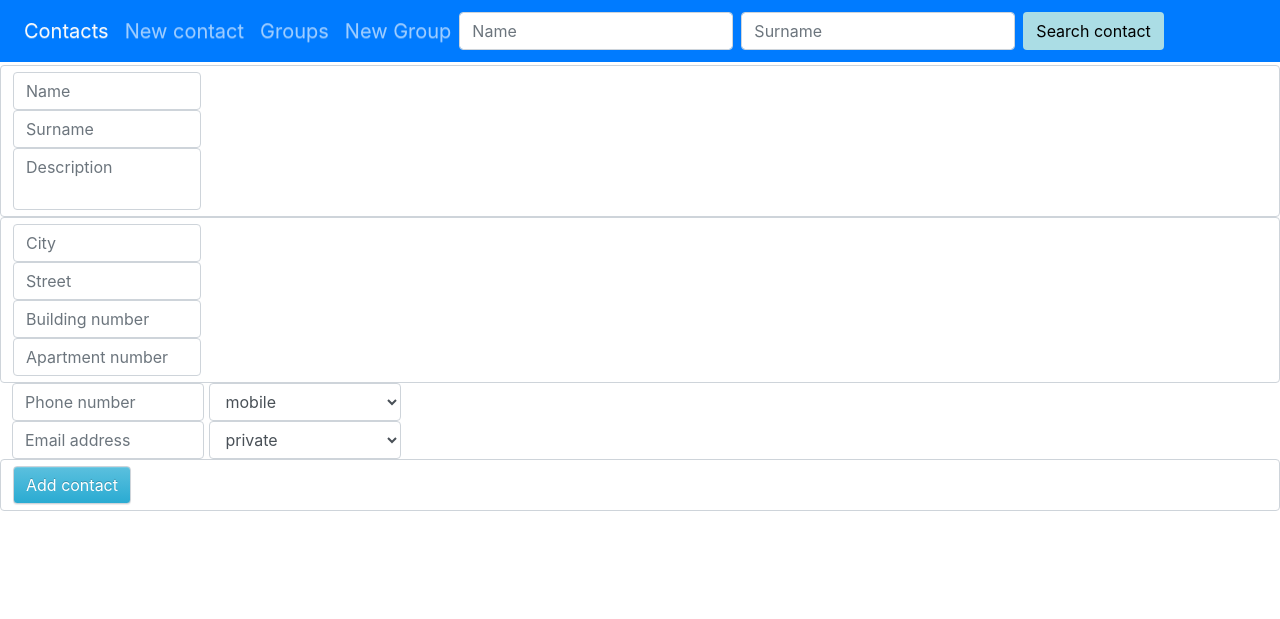
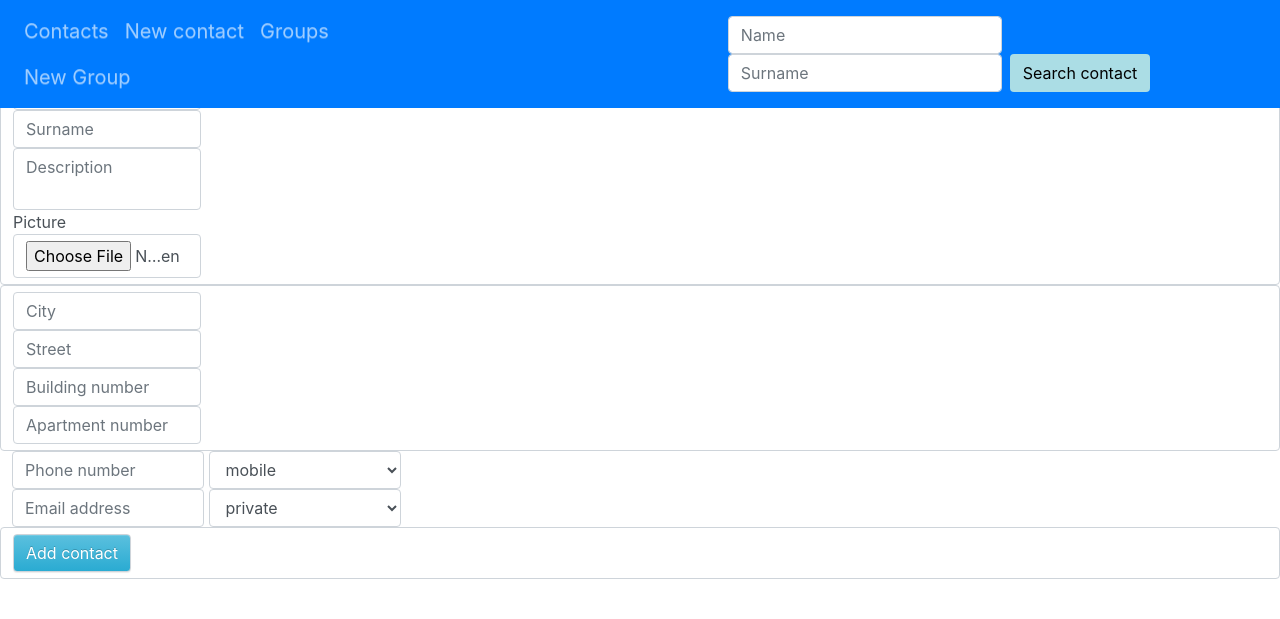
Before and after one commit to myslak71/contact-mail, a Django app: page /new in a window 1280 px wide. Shown: the top 619 px of the page. Run offline with Django 3.2, Linux system fonts and the light colour scheme; some libraries are stand-ins or nearby versions.

Commit message:
Minors (#5)
* Frontend4

* Frontend4

```diff
--- a/contact_mail/static/contact_mail/style.css
+++ b/contact_mail/static/contact_mail/style.css
@@ -4,9 +4,11 @@ body {
 }
 
 
-.tablePaddingLeft{
+.tablePaddingLeft {
     margin-left: 15px;
 }
+
+
 .searchButton {
     border-radius: 5px;
     border: #333029;
@@ -18,6 +20,10 @@ body {
     font-size: 16px;
     padding: 12px 16px;
     text-decoration: none;
+}
+
+.form-control-autofit {
+    width: 15%;
 }
 
 .allButtons {
--- a/contact_mail/templates/contact_mail/navbar.html
+++ b/contact_mail/templates/contact_mail/navbar.html
@@ -2,7 +2,7 @@
     <div class="collapse navbar-collapse" id="navbarSupportedContent" style="font-size: 20px">
         <ul class="nav navbar-nav">
             <li class="nav-item">
-                <a class="nav-link text-light waves-effect waves-light " href="{% url 'contacts' %}">Contacts</a>
+                <a class="nav-link waves-effect waves-light" href="{% url 'contacts' %}">Contacts</a>
             </li>
             <li class="nav-item">
                 <a class="nav-link waves-effect waves-light" href="{% url 'new_contact' %}"">New contact</a>
@@ -14,7 +14,7 @@
                 <a class="nav-link waves-effect waves-light" href="{% url 'new_group' %}">New Group</a>
             </li>
         </ul>
-        <form class="form-inline" method="get" action="/search">
+        <form class="form-inline" method="get" action="/search" style="margin-left: 30%">
             <div class="md-form my-0">
                 <input class="form-control mr-sm-2" type="text" placeholder="Name" name="name">
             </div>
@@ -22,7 +22,6 @@
                 <input class="form-control mr-sm-2" type="text" placeholder="Surname" name="surname">
             </div>
             <button type="submit" class="btn">Search contact</button>
-
         </form>
     </div>
 </nav>
--- a/contact_mail/templates/contact_mail/new_contact.html
+++ b/contact_mail/templates/contact_mail/new_contact.html
@@ -5,14 +5,16 @@
 {% endblock %}
 
 {% block content %}
-    <form method="post">
+    <form method="post" enctype="multipart/form-data">
         <div class="form-control">
-            <label class="sr-only" for="nameInput">Name</label>
             <input type="text" name="name" placeholder="Name"
                    class="form-control standardInput" required>
             <input type="text" name="surname" placeholder="Surname" class="form-control standardInput" required>
             <textarea name="description" placeholder="Description"
                       class="form-control standardInput "></textarea>
+                Picture
+            <input type="file" name="picture_file" accept="image/jpeg image/png" required
+                   class="form-control standardInput" id="picture">
         </div>
         <div class="form-control">
             <input type="text" name="city" placeholder="City" class="form-control standardInput" required>
@@ -42,6 +44,7 @@
                 <button class="btn btn-info" type="submit">Add contact</button>
             </div>
         </div>
+
         {% csrf_token %}
     </form>
     {% for message in messages %}
--- a/contact_mail/testcases/test_utils.py
+++ b/contact_mail/testcases/test_utils.py
@@ -4,6 +4,9 @@ from contact_mail.utils import *
 
 
 class UtilsTest(TestCase):
+    def tearDown(self):
+        Person.objects.all().delete()
+
     def test_valid_email(self):
         self.assertTrue(check_email('test@mail.com'))
 
--- a/contact_mail/views/base.py
+++ b/contact_mail/views/base.py
@@ -20,6 +20,9 @@ class BaseView(View, ABC):
         for field in self.FORM_FIELDS:
             if field == 'contacts':
                 setattr(self, 'contacts', request.POST.getlist('contacts'))
+                continue
+            if field == 'picture_file':
+                setattr(self, 'picture_file', request.FILES['picture_file'])
                 continue
             setattr(self, field, request.POST.get(field).strip())
 
@@ -78,4 +81,9 @@ class BaseView(View, ABC):
                 messages.add_message(request, messages.ERROR, "Group with given name already exists")
                 valid = False
 
+        if 'picture_file' in args:
+            if not self.picture_file:
+                messages.add_message(request, messages.ERROR, 'You need to specify a file path.')
+                valid = False
+
         return valid
--- a/contact_mail/views/contact.py
+++ b/contact_mail/views/contact.py
@@ -38,6 +38,7 @@ class NewContactView(BaseView):
                    'number',
                    'email_type',
                    'email_address',
+                   'picture_file',
                    )
 
     @staticmethod
@@ -58,6 +59,7 @@ class NewContactView(BaseView):
         Phone.objects.create(number=self.number, type=self.phone_type, person=contact)
         Email.objects.create(address=self.email_address, type=self.email_type, person=contact)
 
+        contact.image = self.picture_file
         contact.save()
         messages.add_message(request, messages.INFO, 'Contact has been added')
         return redirect('/')
--- a/contact_mail/views/picture.py
+++ b/contact_mail/views/picture.py
@@ -1,19 +1,16 @@
 from django.contrib import messages
 from django.shortcuts import render, redirect
 from django.views import View
-from django.core.files.storage import FileSystemStorage
 from contact_mail.models import Group, Person
-from contact_mail.views.base import BaseView
 
 
 class AddPictureView(View):
     def post(self, request, id):
         try:
             if request.FILES['picture_file']:
-                print(request.FILES['picture_file'])
                 contact = Person.objects.get(pk=id)
                 contact.image = request.FILES['picture_file']
                 contact.save()
         except:
-            messages.add_message(request, messages.ERROR, 'You need to specify file path.')
+            messages.add_message(request, messages.ERROR, 'You need to specify a file path.')
         return redirect('/modify/{}'.format(id))
```
Also changed, not shown: README.md.
